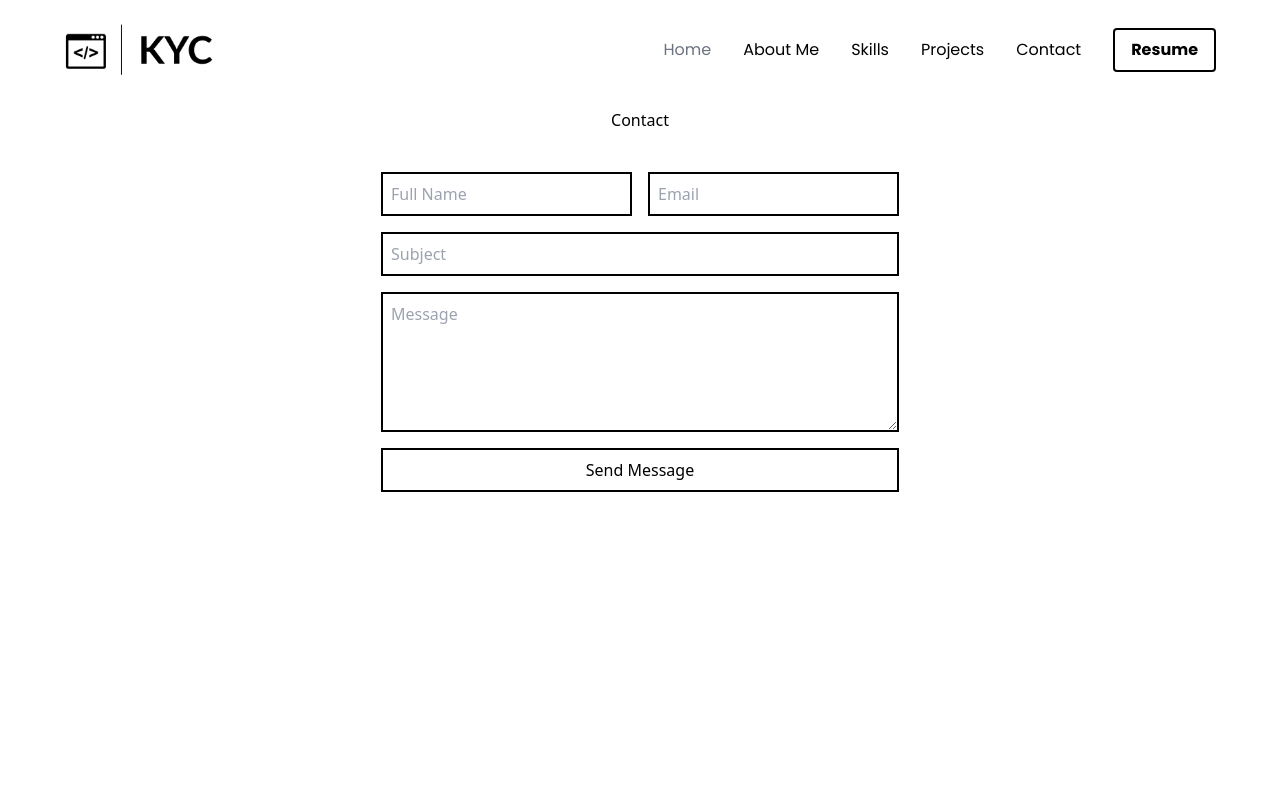
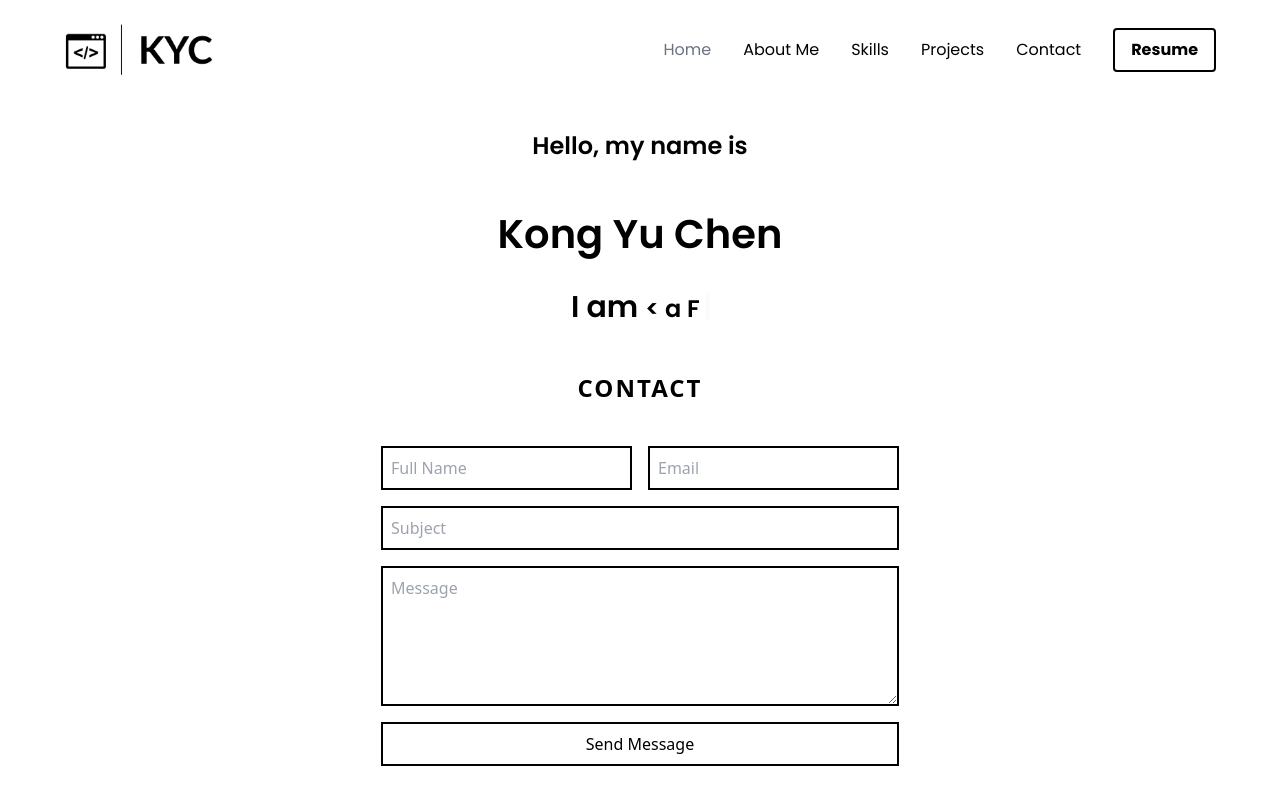
Before and after one commit to Kchen1515/My-portfolio, a React (Vite) app: page / in a window 1280 px wide. Built offline with nearby package versions, Linux system fonts and the light colour scheme.

Commit message:
fixing hero section

```diff
--- a/src/App.jsx
+++ b/src/App.jsx
@@ -11,6 +11,8 @@ const App = () => {
       </div>
 
       <div className="w-[80%] p-2">
+        <Hero/>
+        {/* <About/> */}
         <Contact/>
       </div>
 
--- a/src/components/Contact.jsx
+++ b/src/components/Contact.jsx
@@ -12,7 +12,7 @@ const Contact = () => {
   return (
     <section className="flex flex-col items-center justify-center gap-10 ">
       <div>
-        <h2>Contact</h2>
+        <h2 className="">CONTACT</h2>
       </div>
 
       <div>
--- a/src/components/Hero.jsx
+++ b/src/components/Hero.jsx
@@ -8,22 +8,16 @@ const Hero = () => {
     delaySpeed: 2000,
   })
   return (
-    <section id="home" className={`flex md:flex-row flex-col ${styles.paddingY} mb-10`}>
-      <div className={`flex-1 ${styles.flexStart} flex-col xl:px-0 sm:px-16 px-6`}>
+    <section id="home" className={`flex md:flex-row flex-col mb-10`}>
+      <div className={`flex-1 flex-col xl:px-0 sm:px-16 px-6`}>
         <div className="flex flex-col justify-center items-center w-full">
-          <span className="sm:text-[50px] flex-1 font-poppins font-semibold text-center text-[52px] text-black ss:leading-[75.8px] leading-[75px]">
+          <span className="flex-1 font-poppins font-semibold text-center text-[1.5rem] text-black ss:leading-[75.8px] leading-[75px]">
             Hello, my name is <br className="sm:block hidden" />{" "}</span>
-          <span className="text-blue-800 flex-1  font-poppins font-semibold text-center text-[72px] text-black ss:leading-[100.8px] leading-[75px]">Kong Yu Chen</span>{" "}
+          <span className="flex-1 flex-nowrap font-poppins font-semibold text-center text-[2.5rem] text-black ss:leading-[100.8px] leading-[75px]">Kong Yu Chen</span>{" "}
           <p className="text-[30px] font-poppins font-semibold text-center">
-            <span >I am <span className="text-blue-800">{text}</span></span>
-            <Cursor cursorColor="#1E40AF"/>
+            <span >I am <span className="text-[1.5rem]">{text}</span></span>
+            <Cursor cursorColor="black"/>
           </p>
-
-          <div className="sm:hidden md:mr-4 mr-0 mt-8">
-            <button className="bg-transparent hover:bg-blue-800 text-blue-800 font-semibold hover:text-white py-2 px-4 border border-blue-800 hover:border-transparent rounded font-poppins ">
-            Resume
-            </button>
-          </div>
         </div>
       </div>
     </section>
--- a/src/components/Navbar.jsx
+++ b/src/components/Navbar.jsx
@@ -35,7 +35,7 @@ const Navbar = () => {
           <Hamburger toggled={toggle} toggle={setToggle} color={toggle ? "white" : "black"}/>
         </div>
         <div
-          className={` flex p-6 bg-black-gradient absolute w-[50%] right-[-50%] top-0 min-w-[140px] h-full transition-transform duration-700 sidebar bg-gray-500 ${toggle ? 'transform translate-x-[-100%]' : null}`}
+          className={` flex p-6 bg-black-gradient absolute w-[50%] right-[-50%] top-0 min-w-[140px] h-full transition-transform duration-700 sidebar bg-gray-500 ${toggle ? 'transform translate-x-[-100%]' : null} backdrop-blur-sm`}
         >
           <ul className="list-none flex justify-center items-center flex-1 flex-col gap-5">
             {navLinks.map((nav, index) => (
--- a/src/index.css
+++ b/src/index.css
@@ -8,18 +8,24 @@
   scroll-behavior: smooth;
 }
 html,body{
-  overflow: hidden;
+  overflow-x: hidden;
 }
 img{
   display: inline-block;
   border-style: solid;
   max-width: 100%;
   height: auto;
+}
 
+h2{
+  font-size: 1.5rem;
+  font-weight: 700;
+  letter-spacing: 2px;
 }
-.whitespace-nowrap {
+
+/* .whitespace-nowrap {
   white-space: nowrap;
-}
+} */
 
 
 @keyframes marquee {
```
